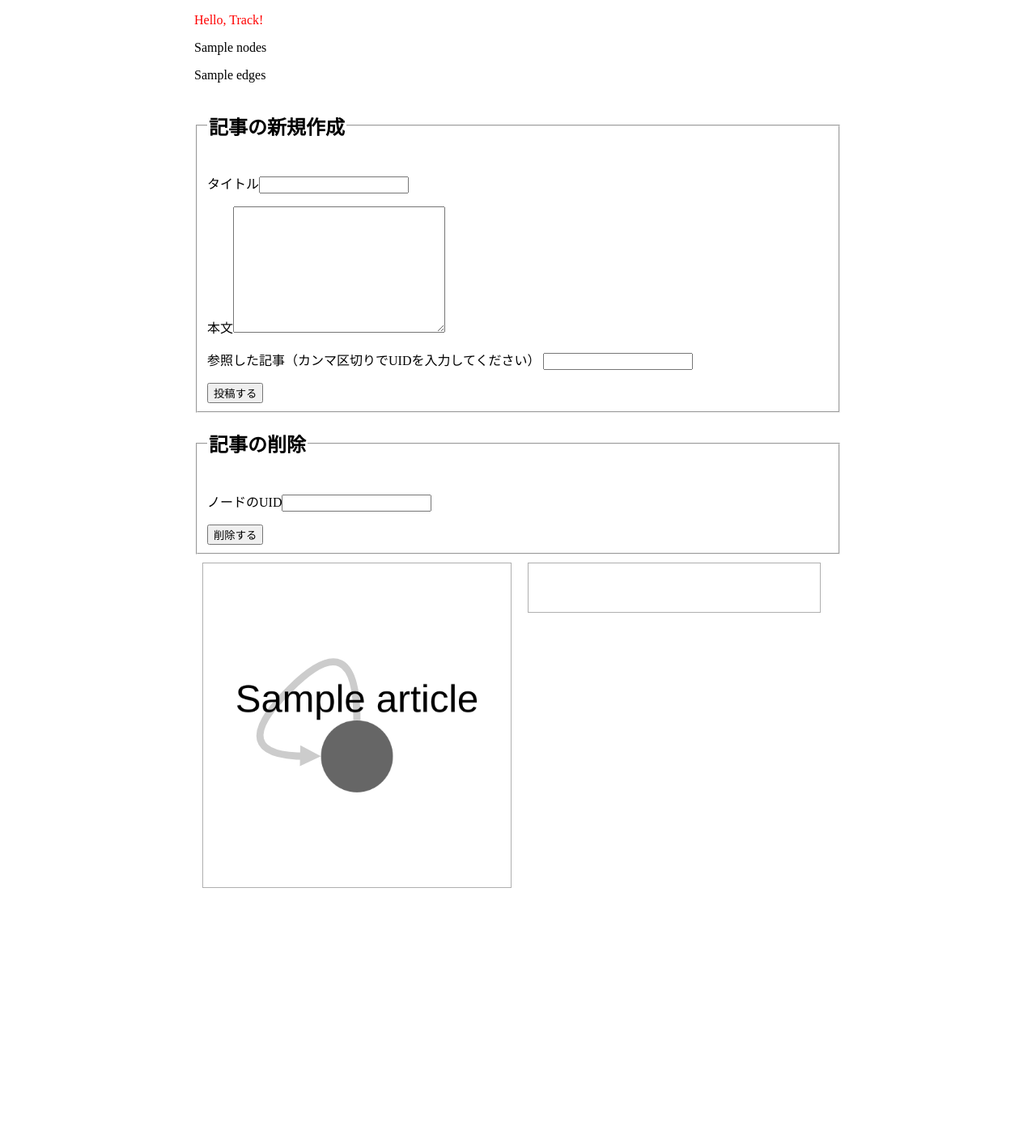
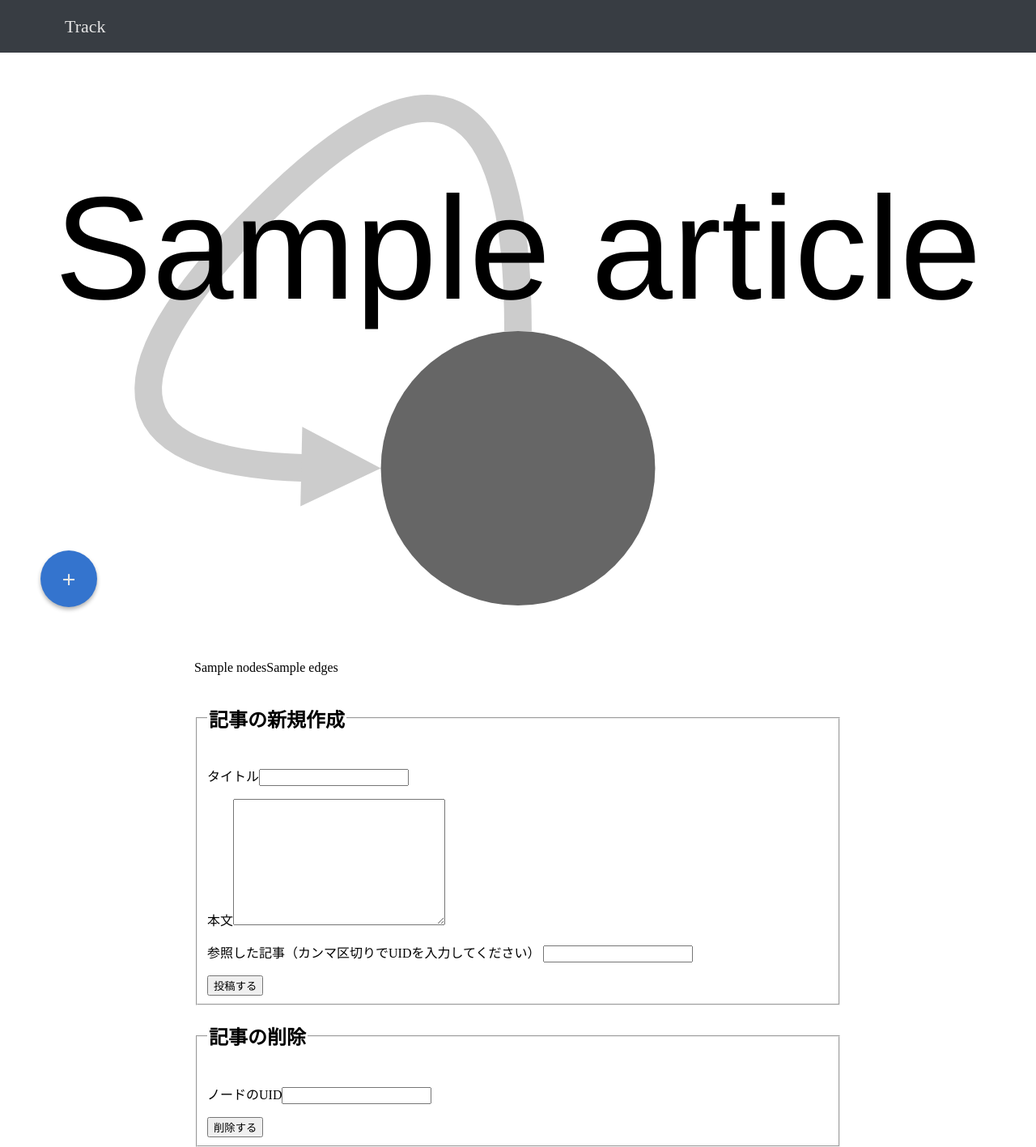
Before and after one commit to shunya28/graph-knowledge-database, a Django app: template devenv/track/templates/track/index.html in a window 1280 px wide. Shown: the whole page at 81% size. Before the commit the page ends 1097 px from the top, so only its background shows below. Run offline with Django 4.2, Linux system fonts and the light colour scheme; the template is opened without the code that fills it: most values are stand-ins (such as "Sample title", 1, 10 or a date in 2020); some libraries are stand-ins or nearby versions.

Commit message:
cssを少し整えた（未完）

```diff
--- a/devenv/track/static/track/style.css
+++ b/devenv/track/static/track/style.css
@@ -1,31 +1,93 @@
+a {
+    text-decoration: none;
+}
+
+.article-wrapper {
+    width: 700px;
+    height: 100%;
+    background-color: #e5eaee;
+    padding: 20px 40px;
+
+    float: right;
+    position: absolute;
+    top: 0px;
+    right: 0px;
+}
+
+.article-wrapper h2,
+.article-wrapper p {
+    color: #444;
+}
+
+/* https://jajaaan.co.jp/css/button/#zheng_yuanbotan */
+.btn {
+    width: 70px;
+    height: 70px;
+    border-radius: 50%;
+    background-color: #3474ce;
+
+    color: #e6e6e6;
+    font-size: 30px;
+    font-weight: 700;
+    line-height: 2.4;
+
+    text-align: center;
+    text-decoration: none;
+
+    position: absolute;
+    bottom: 50px;
+    left: 50px;
+
+    cursor: pointer;
+    box-shadow: 0 3px 5px rgba(0, 0, 0, 0.3);
+}
+
+.btn:hover {
+    background-color: #67a3f8;
+}
+
 body {
     margin: 0;
 }
 
 .container {
-    width: 800px;
+    width: 1170px;
     margin: 0 auto;
 }
 
-.test {
-  color: red;
-}
-
-.cytoscape-canvas {
-    border: 1px solid rgb(175, 175, 175);
-    margin: 10px;
-    float: left;
-    width: 380px;
-}
-
-.article-detail {
-    border: 1px solid rgb(175, 175, 175);
-    margin: 10px;
-    padding: 20px;
-    float: left;
-    width: 320px;
+.contain {
+    width: 800px;
+    padding: 0 15px;
+    margin: 0 auto;
 }
 
 #cy {
-    height: 400px;
+    height: 100%;
 }
+
+.graph-wrapper {
+    height: 100%;
+}
+
+header {
+    height: 65px;
+    width: 100%;
+    background-color: rgba(35, 40, 47, 0.9);
+}
+
+.header-left {
+    float: left;
+}
+
+.header-left a {
+    line-height: 65px;
+    padding: 0 25px;
+    color: #e6e6e6;
+    display: block;
+    font-size: 22px;
+}
+
+.main-wrapper {
+    height: calc(100vh - 65px);
+    position: relative;
+}
--- a/devenv/track/templates/track/index.html
+++ b/devenv/track/templates/track/index.html
@@ -9,6 +9,7 @@
 
     <script src="https://ajax.googleapis.com/ajax/libs/jquery/3.6.0/jquery.min.js"></script>
     <script src="https://cdnjs.cloudflare.com/ajax/libs/cytoscape/3.21.0/cytoscape.min.js"></script>
+    <link rel="stylesheet" href="//maxcdn.bootstrapcdn.com/font-awesome/4.3.0/css/font-awesome.min.css">
 
     <!-- variable definitions for cytoscape_settings.js -->
     <script>
@@ -25,6 +26,19 @@
     <script>
 
         $(function () {
+
+            $('#article-detail').hide();
+
+            // TODO: これの置き場所は冒頭でいいかも
+            {% autoescape off %}
+            const articles = [
+                {% for article in nodes %}
+                {'uid': '{{ article.uid }}',
+                    'title': '{{ article.title }}',
+                    'body': '{{ article.body }}'},
+                {% endfor %}
+            ];
+            {% endautoescape %}
 
             var cy = cytoscape({
                 container: $('#cy'),
@@ -86,18 +100,6 @@
             cy.on('tap', 'node', function(evt){
                 var node = evt.target;
                 // console.log( 'tapped ' + node.id() );
-
-                // TODO: これの置き場所は冒頭でいいかも
-                {% autoescape off %}
-                const articles = [
-                    {% for article in nodes %}
-                    {'uid': '{{ article.uid }}',
-                     'title': '{{ article.title }}',
-                     'body': '{{ article.body }}'},
-                    {% endfor %}
-                ];
-                {% endautoescape %}
-
                 for(let i = 0; i < articles.length; i++) {
                     if(node.id() === articles[i].uid) {
                         $('#article-title').text(articles[i].title);
@@ -105,19 +107,41 @@
                         break;
                     }
                 }
+
+                $('#article-detail').show();
+            });
+
+            cy.on('tap', function(event){
+                var evtTarget = event.target;
+                if( evtTarget === cy ){
+                    $('#article-detail').hide();
+                }
             });
         });
     </script>
 </head>
 
 <body>
-    <div class="container">
+    <header>
+        <div class="container">
+            <div class="header-left">
+                <a href="#">Track</a>
+            </div>
+        </div>
+    </header>
+    <div class="main-wrapper">
+        <div class="graph-wrapper">
+            <div id="cy"></div>
+        </div>
+        <div class="article-wrapper" id="article-detail">
+            <h2 id="article-title"></h2>
+            <p id="article-body"></p>
+        </div>
+        <a href="#" class="btn">+</a>
+    </div>
+    <div class="contain">
         <div>
-            <p class="test">Hello, Track!</p>
-            <p>{{ nodes }}</p>
-            <p>{{ edges }}</p>
-        </div>
-        <div>
+            <p>{{nodes}}{{edges}}</p>
             <form action="{% url 'track:addnode' %}" method="post">
                 {% csrf_token %}
                 <fieldset>
@@ -144,15 +168,6 @@
                 </fieldset>
             </form>
         </div>
-        <div>
-            <div class="cytoscape-canvas">
-                <div id="cy"></div>
-            </div>
-            <div class="article-detail">
-                <h2 id="article-title"></h2>
-                <p id="article-body"></p>
-            </div>
-        </div>
     </div>
 </body>
 
```
